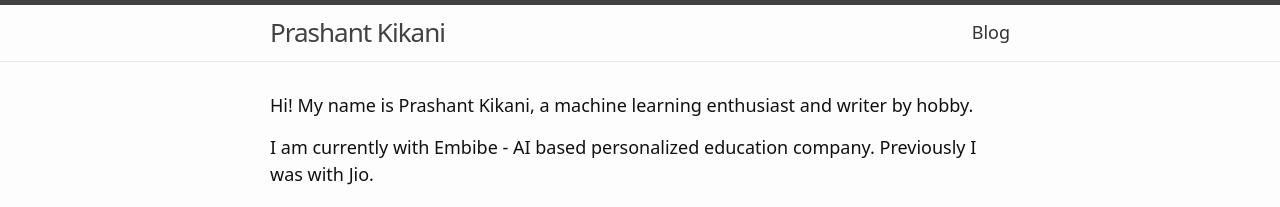
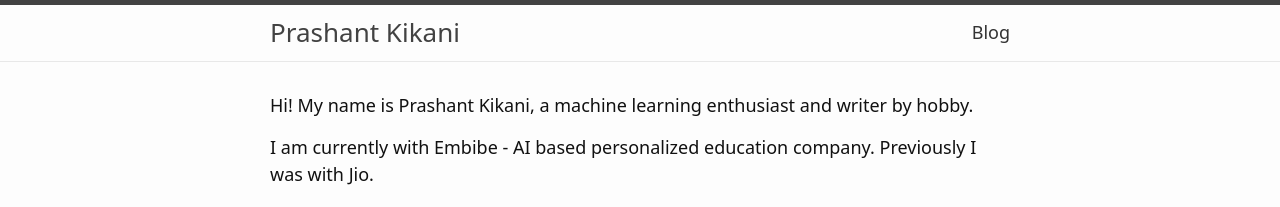
Before and after one commit to prashant-kikani/prashant-kikani.github.io, a Jekyll site: the page built from index.html, in a window 1280 px wide. Shown: the top 207 px of the page. Built offline with Jekyll 4.4.1, drawn with Linux system fonts in a browser that asks for light colours.

Commit message:
CSS font

```diff
--- a/assets/main.css
+++ b/assets/main.css
@@ -38,7 +38,7 @@
 .social-media-list a:hover .username { text-decoration: underline; }
 
 /** Blockquotes */
-blockquote { color: #000000; font-family: serif; border-left: 3px solid #000000; padding-left: 15px; font-size: 20px; letter-spacing: 0.3px; font-style: italic; }
+blockquote { color: #000000; font-family: serif; border-left: 3px solid #000000; padding-left: 15px; font-size: 20px; letter-spacing: 0px; font-style: italic; }
 
 blockquote > :last-child { margin-bottom: 0; }
 
@@ -78,11 +78,11 @@
 /** Site header */
 .site-header { border-top: 5px solid #424242; border-bottom: 1px solid #e8e8e8; min-height: 55.95px; position: relative; }
 
-.site-title { font-size: 26px; font-weight: 300; line-height: 54px; letter-spacing: -1px; margin-bottom: 0; float: left; }
+.site-title { font-size: 26px; font-weight: 450; line-height: 54px; letter-spacing: 0px; margin-bottom: 0; float: left; }
 
 .site-title, .site-title:visited { color: #424242; }
 
-.site-nav { float: right; line-height: 54px; }
+.site-nav { float: right; line-height: 54px; font-size: 18px; letter-spacing: 0px;}
 
 .site-nav .nav-trigger { display: none; }
 
@@ -133,7 +133,7 @@
 /** Posts */
 .post-header { margin-bottom: 30px; }
 
-.post-title { font-size: 32px; letter-spacing: -0.5px; line-height: 1.2; font-weight: bold;}
+.post-title { font-size: 32px; letter-spacing: 0.3px; line-height: 1.5; font-weight: bold;}
 
 @media screen and (max-width: 800px) { .post-title { font-size: 36px; } }
 
```
